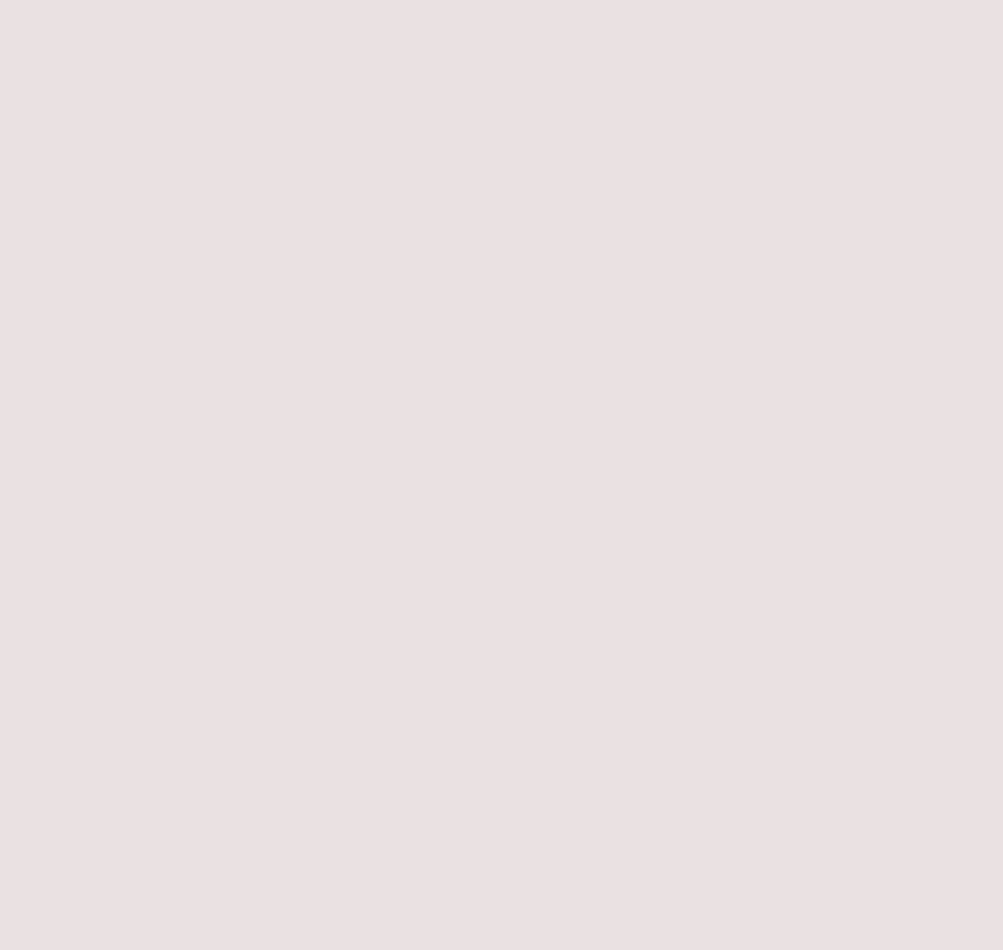
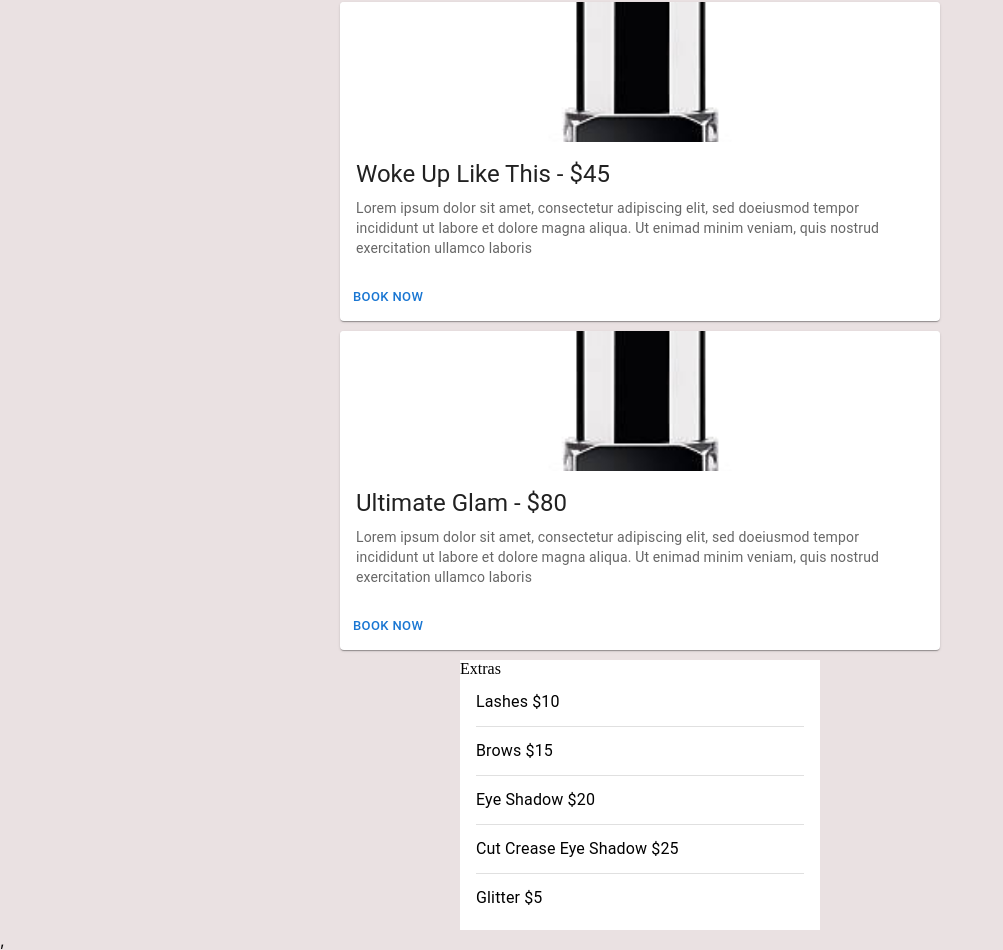
Before and after one commit to JMo911/slayedxshaylahrenee, a React (Create React App) app: page /prices in a window 1280 px wide. Shown: the part 457-1407 px from the top of the page, without its empty margins (0-1003 px from the left). Before the commit the page ends 800 px from the top, so only its background shows below. Built offline with nearby package versions, Linux system fonts and the light colour scheme.

Commit message:
pricing page skeleton done

```diff
--- a/src/components/PricingPage.css
+++ b/src/components/PricingPage.css
@@ -1,4 +1,13 @@
 .pricingPageWrapper {
   display: flex;
-  justify-content: center;
+  flex-flow: column;
+  align-items: center;
 }
+
+.cardMedia {
+  object-fit: scale-down;
+}
+
+.serviceCard {
+  margin-top: 10px;
+}
--- a/src/components/PricingPage.tsx
+++ b/src/components/PricingPage.tsx
@@ -1,8 +1,208 @@
+import {
+  Avatar,
+  Button,
+  Card,
+  CardActions,
+  CardContent,
+  CardMedia,
+  Divider,
+  List,
+  ListItem,
+  ListItemAvatar,
+  ListItemText,
+  Typography,
+} from '@mui/material';
 import React from 'react';
+import './PricingPage.css';
+
 export const PricingPage: React.FC = () => {
+  const services = [
+    {
+      name: 'SlayedXShay Glam',
+      price: 60,
+      photoSource: `${process.env.PUBLIC_URL}/images/genericLipstickPhoto.jpg`,
+      description:
+        'Lorem ipsum dolor sit amet, consectetur adipiscing elit, sed doeiusmod tempor incididunt ut labore et dolore magna aliqua. Ut enimad minim veniam, quis nostrud exercitation ullamco laboris',
+    },
+    {
+      name: 'Woke Up Like This',
+      price: 45,
+      photoSource: `${process.env.PUBLIC_URL}/images/genericLipstickPhoto.jpg`,
+      description:
+        'Lorem ipsum dolor sit amet, consectetur adipiscing elit, sed doeiusmod tempor incididunt ut labore et dolore magna aliqua. Ut enimad minim veniam, quis nostrud exercitation ullamco laboris',
+    },
+    {
+      name: 'Ultimate Glam',
+      price: 80,
+      photoSource: `${process.env.PUBLIC_URL}/images/genericLipstickPhoto.jpg`,
+      description:
+        'Lorem ipsum dolor sit amet, consectetur adipiscing elit, sed doeiusmod tempor incididunt ut labore et dolore magna aliqua. Ut enimad minim veniam, quis nostrud exercitation ullamco laboris',
+    },
+  ];
+
+  const extras = [
+    {
+      name: 'Lashes',
+      price: 10,
+    },
+    {
+      name: 'Brows',
+      price: 15,
+    },
+    {
+      name: 'Eye Shadow',
+      price: 20,
+    },
+    {
+      name: 'Cut Crease Eye Shadow',
+      price: 25,
+    },
+    {
+      name: 'Glitter',
+      price: 5,
+    },
+  ];
   return (
     <div className='pricingPageWrapper'>
-      <h1>Prices</h1>
+      {services.map((service) => {
+        return (
+          <Card sx={{ maxWidth: 600 }} className='serviceCard'>
+            <CardMedia
+              component='img'
+              height='140'
+              image={service.photoSource}
+              className='cardMedia'
+              alt='green iguana'
+            />
+            <CardContent>
+              <Typography gutterBottom variant='h5' component='div'>
+                {`${service.name} - $${service.price}`}
+              </Typography>
+              <Typography variant='body2' color='text.secondary'>
+                {service.description}
+              </Typography>
+            </CardContent>
+            <CardActions>
+              <Button size='small'>Book Now</Button>
+              {/* <Button size='small'>Learn More</Button> */}
+            </CardActions>
+          </Card>
+        );
+      })}
+      <List
+        sx={{
+          width: '100%',
+          maxWidth: 360,
+          bgcolor: 'background.paper',
+          marginTop: '10px',
+        }}
+        subheader='Extras'
+      >
+        {extras.map((extra) => {
+          return (
+            <>
+              <ListItem alignItems='flex-start'>
+                {/* <ListItemAvatar>
+            <Avatar alt='Remy Sharp' src='/static/images/avatar/1.jpg' />
+          </ListItemAvatar> */}
+                <ListItemText
+                  primary={`${extra.name} $${extra.price}`}
+                  // secondary={
+                  //   <React.Fragment>
+                  //     <Typography
+                  //       sx={{ display: 'inline' }}
+                  //       component='span'
+                  //       variant='body2'
+                  //       color='text.primary'
+                  //     >
+                  //       ${extra.price}
+                  //     </Typography>
+                  //   </React.Fragment>
+                  // }
+                />
+              </ListItem>
+              {extra.name !== 'Glitter' ? (
+                <Divider variant='middle' component='li' />
+              ) : null}
+            </>
+          );
+        })}
+      </List>
+      {/* <List
+        sx={{
+          width: '100%',
+          maxWidth: 360,
+          bgcolor: 'background.paper',
+          marginTop: '10px',
+        }}
+        subheader='Extras'
+      >
+        <ListItem alignItems='flex-start'>
+          <ListItemAvatar>
+            <Avatar alt='Remy Sharp' src='/static/images/avatar/1.jpg' />
+          </ListItemAvatar>
+          <ListItemText
+            primary='Brunch this weekend?'
+            secondary={
+              <React.Fragment>
+                <Typography
+                  sx={{ display: 'inline' }}
+                  component='span'
+                  variant='body2'
+                  color='text.primary'
+                >
+                  Ali Connors
+                </Typography>
+                {" — I'll be in your neighborhood doing errands this…"}
+              </React.Fragment>
+            }
+          />
+        </ListItem>
+        <Divider variant='inset' component='li' /> */}
+      {/* <ListItem alignItems='flex-start'>
+          <ListItemAvatar>
+            <Avatar alt='Travis Howard' src='/static/images/avatar/2.jpg' />
+          </ListItemAvatar>
+          <ListItemText
+            primary='Summer BBQ'
+            secondary={
+              <React.Fragment>
+                <Typography
+                  sx={{ display: 'inline' }}
+                  component='span'
+                  variant='body2'
+                  color='text.primary'
+                >
+                  to Scott, Alex, Jennifer
+                </Typography>
+                {" — Wish I could come, but I'm out of town this…"}
+              </React.Fragment>
+            }
+          />
+        </ListItem>
+        <Divider variant='inset' component='li' />
+        <ListItem alignItems='flex-start'>
+          <ListItemAvatar>
+            <Avatar alt='Cindy Baker' src='/static/images/avatar/3.jpg' />
+          </ListItemAvatar>
+          <ListItemText
+            primary='Oui Oui'
+            secondary={
+              <React.Fragment>
+                <Typography
+                  sx={{ display: 'inline' }}
+                  component='span'
+                  variant='body2'
+                  color='text.primary'
+                >
+                  Sandra Adams
+                </Typography>
+                {' — Do you have Paris recommendations? Have you ever…'}
+              </React.Fragment>
+            }
+          />
+        </ListItem> */}
+      {/* </List> */}
     </div>
   );
 };
```
Also changed, not shown: public/images/genericLipstickPhoto.jpg (added).
